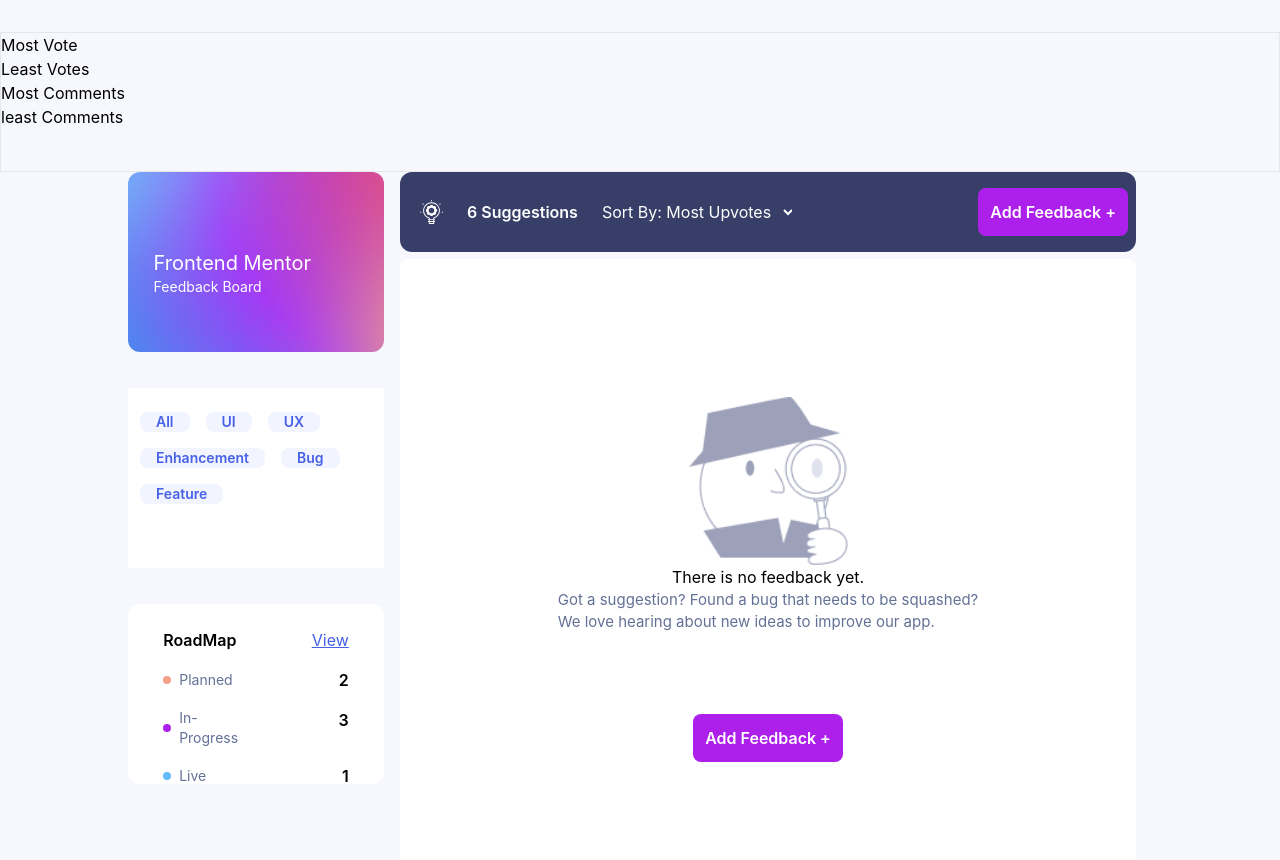
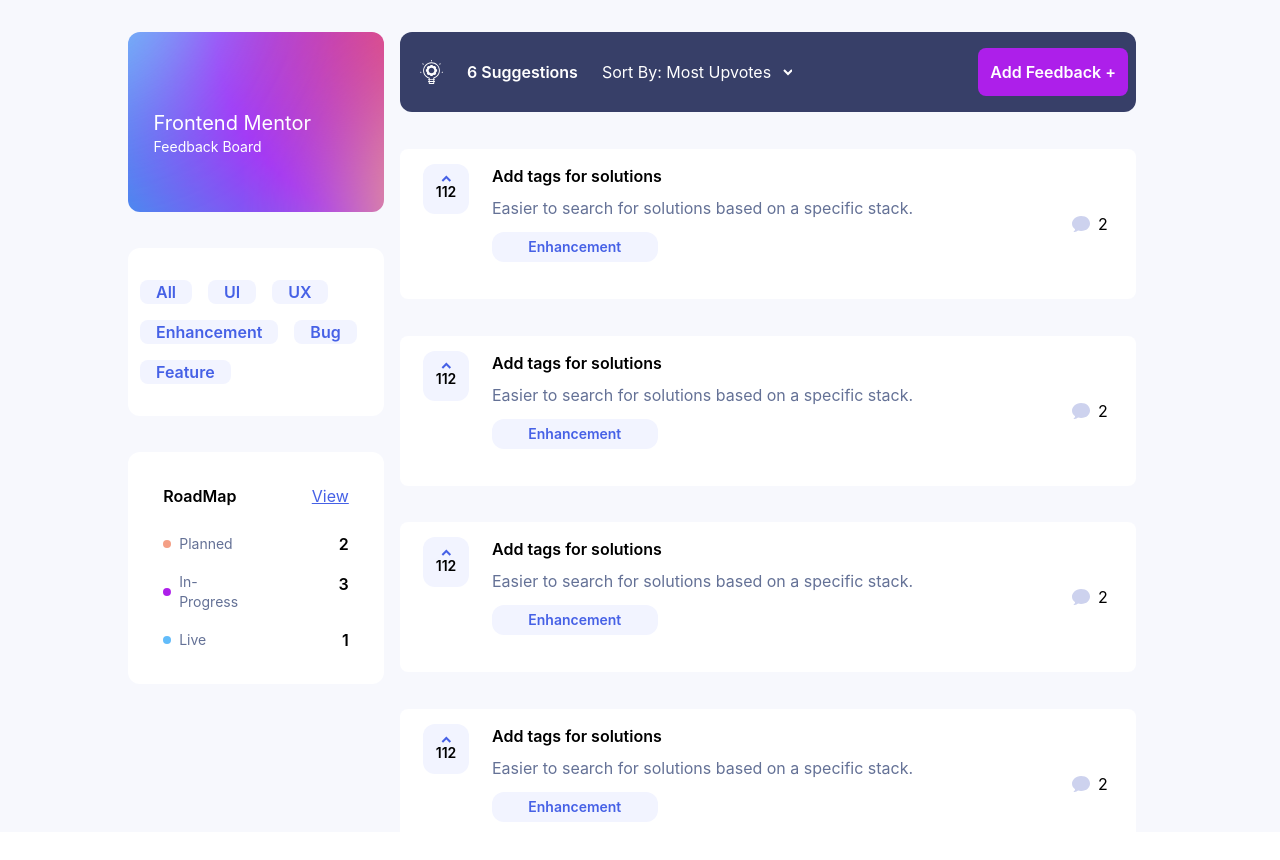
Before and after one commit to adeoye99/product_feedback_app, a React (Create React App) app: page / in a window 1280 px wide. Shown: the top 860 px of the page. Built offline with nearby package versions, Linux system fonts and the light colour scheme.

Commit message:
added the filterdropdown

```diff
--- a/src/Components/DropdownFilter.tsx
+++ b/src/Components/DropdownFilter.tsx
@@ -5,14 +5,14 @@
 
 }
 
-function DropdownFilter({  filterRef }: Props): ReactElement {
+function DropdownFilter({ filterRef }: Props): ReactElement {
     return (
-        <div ref = {filterRef} >
-            <ul className='border h-[140px]'>
-                <li>Most Vote</li>
-                <li>Least Votes</li>
-                <li>Most Comments</li>
-                <li>least Comments</li>
+        <div ref = {filterRef}  className=' h-auto rounded-lg md:w-[30%] text-black absolute top-[80px] z-40 bg-white shadow-md '>
+            <ul className=''>
+                <li className='border-b-2 p-4 text-sm text-[#647196] hover:text-[#AD1FEA] hover:cursor-pointer'>Least Upvotes</li>
+                <li className='border-b-2 p-4 text-sm text-[#647196] hover:text-[#AD1FEA] hover:cursor-pointer'>Least Upvotes</li>
+                <li className='border-b-2 p-4 text-sm text-[#647196] hover:text-[#AD1FEA] hover:cursor-pointer'>Most Comments</li>
+                <li className=' p-4 text-sm text-[#647196] hover:text-[#AD1FEA] hover:cursor-pointer'>Least Comments</li>
             </ul>
         </div>
     )
--- a/src/Components/Feedback.tsx
+++ b/src/Components/Feedback.tsx
@@ -33,7 +33,7 @@
                      2
                    </div>
                 </div>
-                <div className='grid grid-cols-2  block md:hidden  gap-x-2 relative'>
+                <div className='grid grid-cols-2 w-[310px]  block md:hidden  gap-x-2 relative'>
                     <div className='rounded-xl  text-center flex flex-col justify-center items-center text-sm font-semibold h-[50px] bg-[#F2F4FF] px-4 text-center '>
                          <svg xmlns="http://www.w3.org/2000/svg" width="11" height="7" viewBox="0 0 11 7" fill="none">
                            <path d="M1.33447 6L5.33447 2L9.33447 6" stroke="#4661E6" stroke-width="2"/>
--- a/src/Components/NoComment.tsx
+++ b/src/Components/NoComment.tsx
@@ -8,7 +8,7 @@
 
 function NoComment({}: Props): ReactElement {
     return (
-        <div className='w-[100%] bg-white py-7  p-5 md:p-0  mt-[1%] h-[100%] md:h-[80%] rounded-lg flex justify-center '>
+        <div className='w-[90%] mx-auto md:w-[100%] bg-white py-7  p-5 md:p-0  mt-[4%] h-[100%] h-[70%] md:h-[80%] rounded-lg flex justify-center '>
             <div className='flex flex-col justify-center items-center'>
                  <img className='w-[160px] h-50' src = {NoCommentIcon }/>
                  <p>There is no feedback yet.</p>
--- a/src/Components/tab.tsx
+++ b/src/Components/tab.tsx
@@ -7,7 +7,7 @@
 
 function Tab({ tag }: Props): ReactElement {
     return (
-        <div className='rounded-lg text-sm font-semibold text-[#4661E6] bg-[#F2F4FF] px-4 w-auto text-center hover:bg-[#4661E6]'>
+        <div className='rounded-lg text-md font-semibold text-[#4661E6] bg-[#F2F4FF] px-4 w-auto text-center hover:bg-[#CFD7FF] hover:cursor-pointer'>
             {tag}
         </div>
     )
--- a/src/Layout/MobileNavbar.tsx
+++ b/src/Layout/MobileNavbar.tsx
@@ -21,7 +21,7 @@
                 </div>
                 {
                     isOpen ?
-                      <svg xmlns="http://www.w3.org/2000/svg" width="18" height="17" viewBox="0 0 18 17" fill="none">
+                      <svg  onClick={onClick} className='absolute right-5 ' xmlns="http://www.w3.org/2000/svg" width="18" height="17" viewBox="0 0 18 17" fill="none">
                           <path fill-rule="evenodd" clip-rule="evenodd" d="M8.99989 6.37857L2.98948 0.368164L0.868164 2.48948L6.87857 8.49989L0.868164 14.5103L2.98948 16.6316L8.99989 10.6212L15.0103 16.6316L17.1316 14.5103L11.1212 8.49989L17.1316 2.48948L15.0103 0.368164L8.99989 6.37857Z" fill="white"/>
                      </svg>:
                        <svg onClick={onClick} className='absolute right-5 ' xmlns="http://www.w3.org/2000/svg" width="20" height="17" viewBox="0 0 20 17" fill="none">
--- a/src/Layout/SideBar.tsx
+++ b/src/Layout/SideBar.tsx
@@ -10,9 +10,9 @@
 }
 
 function SideBar({ isOpen  , sideref }: Props): ReactElement {
-  console.log(isOpen)
+
     return (
-        <div ref = {sideref}  className={`transition-transform transform ${isOpen ? "translate-x-0" : "translate-x-full"} z-30 gap-y-2 w-[70%] right-0 fixed top-0 h-full bg-[#F7F8FD] block md:hidden`}>
+        <div ref = {sideref}  className={`transition-transform transform ${isOpen ? "translate-x-0" : "translate-x-full"} z-30 gap-y-2 w-[80%] right-0 fixed top-0 h-full bg-[#F7F8FD] block md:hidden`}>
               <div className=' flex-row w-[100%] gap-y-8 md:flex lg:flex-col'>
 
                     <div className='bg-white mt-[100px] lg:mt-6 h-[200px] w-[80%] mx-auto relative rounded-sm py-6 px-3'>
--- a/src/Pages/Home.tsx
+++ b/src/Pages/Home.tsx
@@ -13,41 +13,43 @@
 interface Props {
 
 }
-const table = []
+const table = [
+  {the : "gdhg"}
+]
 
 
 function Home({}: Props): ReactElement {
 
   const [isOpen, setIsOpen] = useState(false);
   const [filterOpen , setFilterOpen] =  useState(false)
-  // const sidebarRef = useRef<HTMLDivElement | null>(null);
+  const sidebarRef = useRef<HTMLDivElement | null>(null);
     const filterRef = useRef<HTMLDivElement| null>(null)
   const toggleSidebar = () => {
     setIsOpen(!isOpen);
-    console.log("hfsgbfj")
+
   };
 
   const filterhandle = () => {
     setFilterOpen(!filterOpen)
 
   }
-  // useEffect(() => {
-  //   const handleClickOutside = (event: MouseEvent) => {
-  //     if (sidebarRef.current && !(sidebarRef.current as any).contains(event.target)) {
-  //       setIsOpen(false);
-  //     }
-  //   };
+  useEffect(() => {
+    const handleClickOutside = (event:any) => {
+      if (sidebarRef.current && !sidebarRef.current.contains(event.target)) {
+        setIsOpen(false);
+      }
+    };
 
-  //   document.addEventListener('click', handleClickOutside);
+    document.addEventListener('mousedown', handleClickOutside);
 
-  //   return () => {
-  //     document.removeEventListener('click', handleClickOutside);
-  //   };
-  // }, [sidebarRef]);
+    return () => {
+      document.removeEventListener('mousedown', handleClickOutside);
+    };
+  }, []);
   useEffect(() => {
     const handleClickOutside = (event:any) => {
       if (filterRef ?.current && !filterRef?.current?.contains(event.target)) {
-        setIsOpen(false);
+        setFilterOpen(false);
       }
     };
      document.addEventListener('mousedown', handleClickOutside);
@@ -67,13 +69,11 @@
             />
             <SideBar
              isOpen = {isOpen}
-            //  sideref = {sidebarRef}
+             sideref = {sidebarRef}
 
             />
-           <DropdownFilter
-             filterRef={filterRef}
 
-           />
+
             <div className='grid lg:grid-cols-4 h-screen md:w-[80%] mx-auto  '>
                 <div className='hidden flex-row w-[100%] gap-3 md:block md:flex lg:flex-col'>
 
@@ -84,7 +84,7 @@
                           </div>
 
                        </div>
-                       <div className='bg-white lg:mt-6 h-[180px] w-[100%] relative rounded-sm py-6 px-3'>
+                       <div className='bg-white lg:mt-6 h-auto w-[100%] relative rounded-xl py-8 px-3'>
                          <div className='flex flex-col gap-y-4 '>
                             <div className='flex gap-4'>
                               <Tab
@@ -116,12 +116,12 @@
                           </div>
 
                        </div>
-                       <div className='bg-white w-[100%] lg:mt-6 h-[180px] relative rounded-xl py-6 px-3'>
+                       <div className='bg-white w-[100%] lg:mt-6 h-auto relative rounded-xl py-8 px-3'>
                          <div className='w-[80%] mx-auto grid grid-cols-1 gap-y-4'>
 
                            <div className='grid grid-cols-2'>
                               <p className='text-black font-semibold'>RoadMap</p>
-                              <p className='text-right text-[#4661E6] underline hover:cursor'>View</p>
+                              <p className='text-right text-[#4661E6] pb-2 underline hover:cursor-pointer'>View</p>
                            </div>
                            <div className='grid grid-cols-2'>
                             <div className='flex items-center gap-2 text-[#647196] text-sm'>
@@ -182,12 +182,26 @@
                             6 Suggestions
                           </p>
                       </div>
-                      <div className='flex items-center gap-3'>
+                      <div onClick = {filterhandle} className='flex items-center gap-3'>
                         Sort By: Most Upvotes
-                        <svg xmlns="http://www.w3.org/2000/svg" width="9" height="7" viewBox="0 0 9 7" fill="none">
-                          <path d="M1 1L5 5L9 1" stroke="white" stroke-width="2"/>
-                        </svg>
+                        {
+                          filterOpen ?
+                          <svg xmlns="http://www.w3.org/2000/svg" width="9" height="7" viewBox="0 0 9 7" fill="none">
+                                   <path d="M1 6L5 2L9 6" stroke="white" stroke-width="2"/>
+                           </svg>:
+                              <svg xmlns="http://www.w3.org/2000/svg" width="9" height="7" viewBox="0 0 9 7" fill="none">
+                              <path d="M1 1L5 5L9 1" stroke="white" stroke-width="2"/>
+                            </svg>
 
+                        }
+
+                            {
+                                filterOpen &&
+                                  <DropdownFilter
+                                    filterRef={filterRef}
+
+                                    />
+                             }
                       </div>
                      <div className='absolute right-2'>
                         {/* <button className='bg-[#AD1FEA] p-3 font-semibold rounded-lg '>
@@ -206,9 +220,7 @@
                         <NoComment/>
                        </>:
                        <>
-                          <Feedback
-
-                          />
+                          <Feedback/>
                           <Feedback/>
                           <Feedback/>
                           <Feedback/>
```
